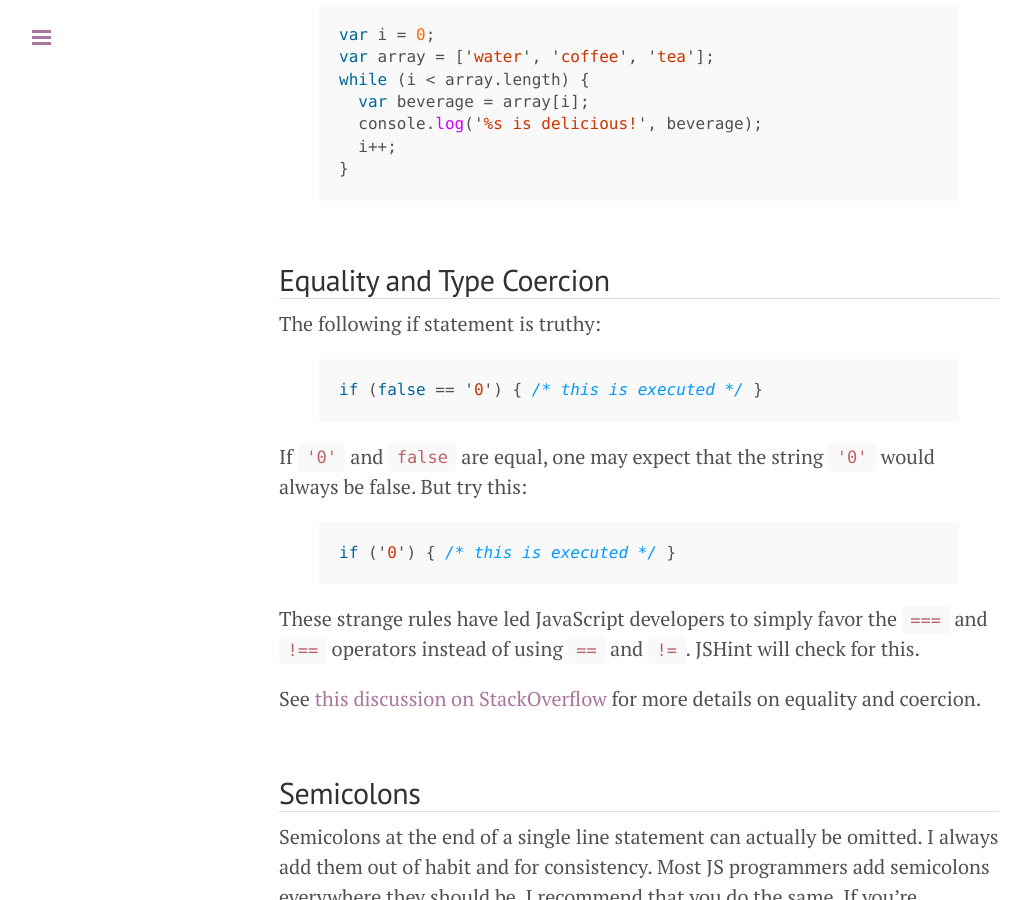
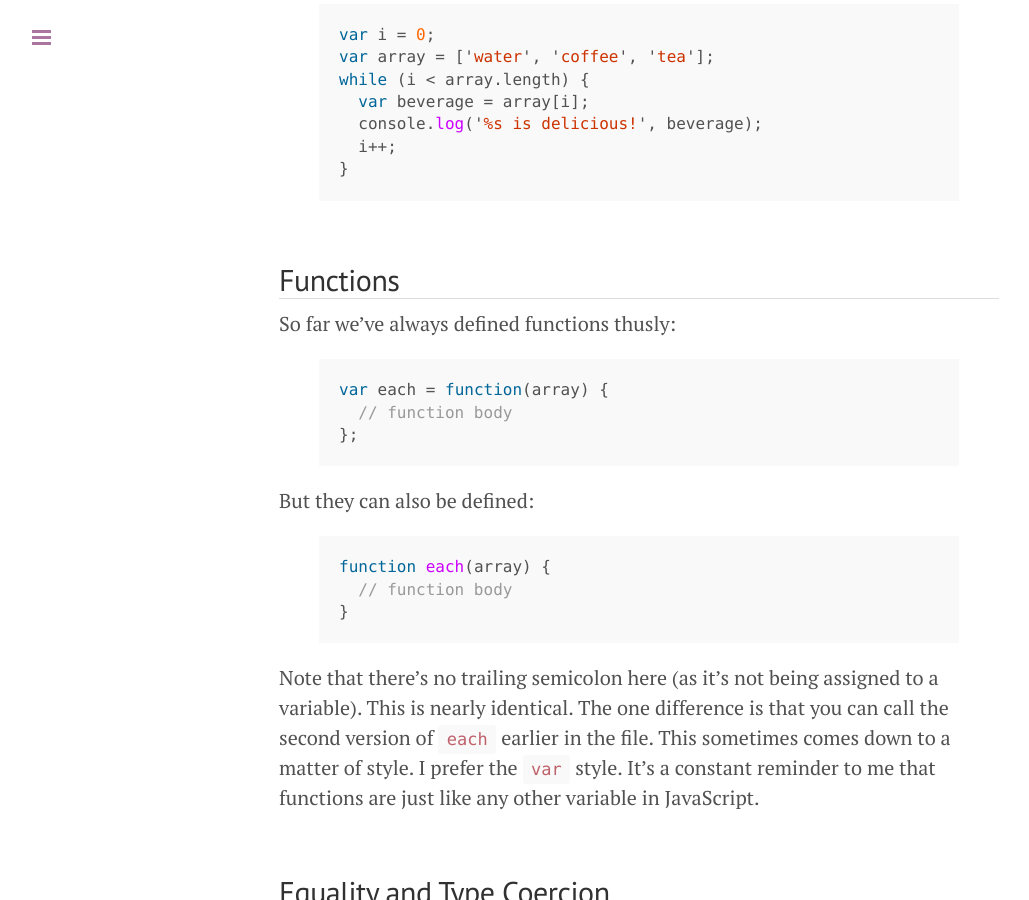
Before and after one commit to wbyoung/jsi, a Jekyll site: the page built from _posts/00-01-05-more-js.md, in a window 1280 px wide and 900 px high, scrolled down 756 px. Shown: the whole window, without its empty margins (1-1030 px from the left). Built offline with Jekyll 4.4.1, drawn with Linux system fonts in a browser that asks for light colours; nearby versions of some CDN libraries; Markdown is read by kramdown in place of the engine named in the settings.

Commit message:
Function definitions.

```diff
--- a/_posts/00-01-05-more-js.md
+++ b/_posts/00-01-05-more-js.md
@@ -35,6 +35,30 @@ while (i < array.length) {
   i++;
 }
 {% endhighlight %}
+
+## Functions
+
+So far we've always defined functions thusly:
+
+{% highlight javascript %}
+var each = function(array) {
+  // function body
+};
+{% endhighlight %}
+
+But they can also be defined:
+
+{% highlight javascript %}
+function each(array) {
+  // function body
+}
+{% endhighlight %}
+
+Note that there's no trailing semicolon here (as it's not being assigned to a
+variable). This is nearly identical. The one difference is that you can call
+the second version of `each` earlier in the file. This sometimes comes down to
+a matter of style. I prefer the `var` style. It's a constant reminder to me
+that functions are just like any other variable in JavaScript.
 
 
 ## Equality and Type Coercion
```
